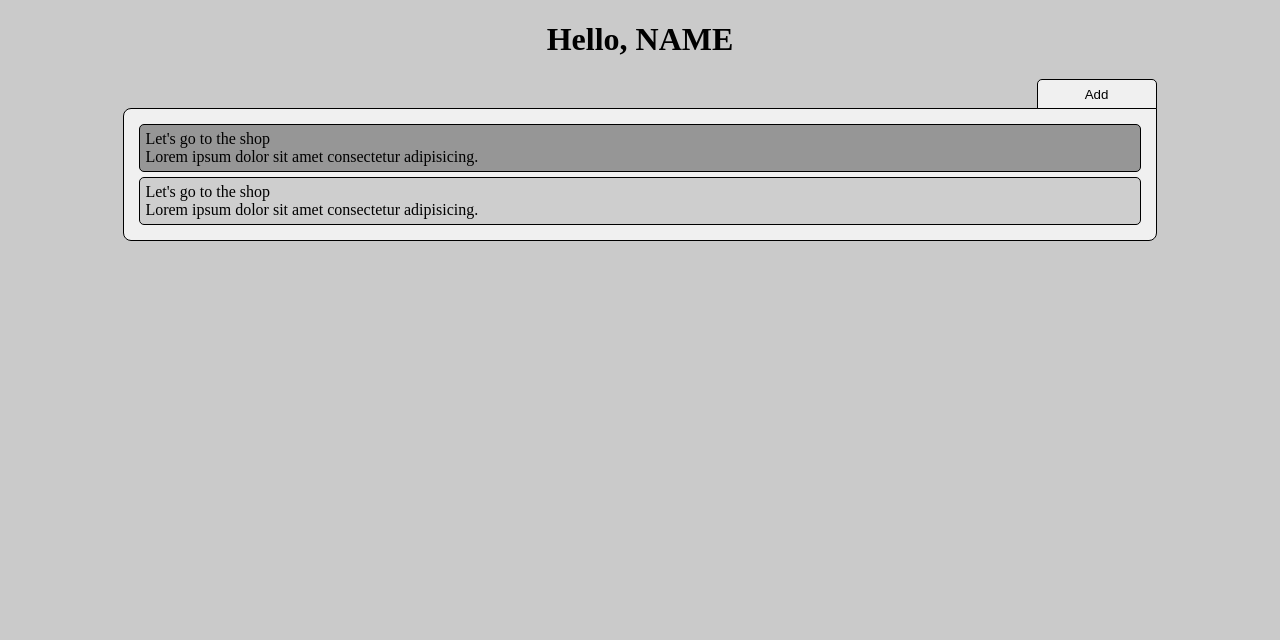
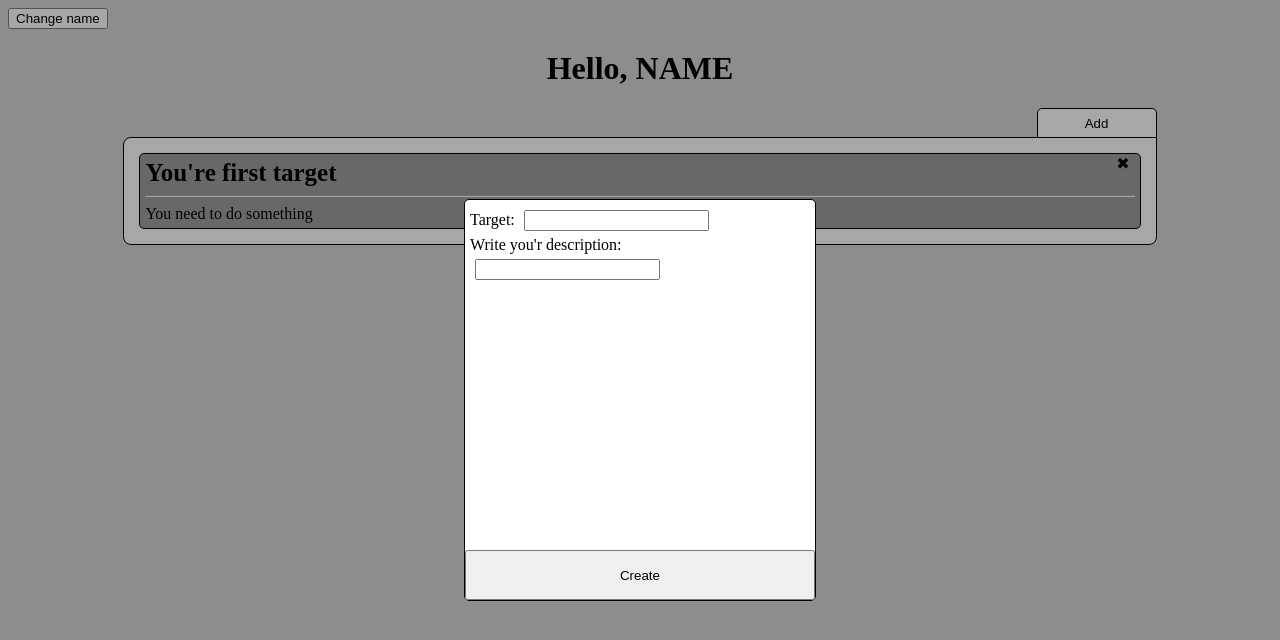
Before and after one commit to Doberman2029/JS-vanila-TODO, a plain HTML site: page index.html in a window 1280 px wide. Both pictures are taken after a click on the button "Add". Drawn offline with Linux system fonts and the light colour scheme.

Commit message:
A lot things

```diff
--- a/index.html
+++ b/index.html
@@ -8,26 +8,15 @@
 </head>
 <body>
     <header class="header">
-
+        <button class="changeName" id="changeName">Change name</button>
     </header>
 
-    <h1 class="name">Hello, NAME</h1>
+    <h1 class="name" id="userName">Hello, NAME</h1>
 
     <section class="todo">
-        <button class="todo__add-btn">Add</button>
-
-        <div class="todo__list">
-            <div class="todo__item">
-                <div class="todo__title">Let's go to the shop</div>
-                <div class="todo__description">Lorem ipsum dolor sit amet consectetur adipisicing.</div>
-            </div>
-            <div class="todo__item">
-                <div class="todo__title">Let's go to the shop</div>
-                <div class="todo__description">Lorem ipsum dolor sit amet consectetur adipisicing.</div>
-            </div>
-        </div>
+        <button class="todo__add-btn" id="addBtn">Add</button>
+        <div class="todo__list" id="list"></div>
     </section>
-
     <script src="main.js"></script>
 </body>
 </html>
--- a/main.js
+++ b/main.js
@@ -0,0 +1,90 @@
+
+let btn = document.querySelector('#addBtn')
+let user = document.querySelector('#userName')
+let list = document.querySelector('#list')
+let html = document.querySelector('html')
+let modal
+let changeNameBTN = document.querySelector('#changeName')
+
+//  Name Changer
+changeNameBTN.addEventListener('click', changeName)
+function changeName(){
+    let newName = prompt('Введите имя')
+    user.innerHTML = `Hello, ${newName}`
+}
+
+// Creating and removing TODO items
+btn.addEventListener('click', openModalCreaterTODO)
+
+function openModalCreaterTODO(){
+    modal = document.createElement('div')
+    modal.classList.add('modal')
+    modal.innerHTML = `
+        <div class="modal__window">
+            <div class="modal__window-inner">
+            <span>Target: </span><input type="text" id="title" class="title"> <br>
+            <span>Write you'r description: </span><input type="text" id="description" class="description">
+            </div>
+            <button id="createTodo" class="createBtn">Create</button>
+        </div>
+        <div class="modal__bg" id="modalBG"></div>
+        `
+    user.before(modal)
+    let modalBG = document.querySelector('#modalBG')
+    let createBtn = document.querySelector('#createTodo')
+    modalBG.addEventListener('click', closeModal)
+    createBtn.addEventListener('click', createToDo)
+}
+
+
+
+function closeModal(){
+    modal.remove()
+}
+
+
+
+function createNewTODOItem(title = 'Title', description = 'Here can be your text'){
+    if(list.firstChild === document.querySelector('.emptyList')){
+       list.innerHTML = ''
+    }
+    let newItem = document.createElement('div')
+    newItem.classList.add('todo__item')
+    newItem.innerHTML = `
+                <span class="todo__item-delete">&#10006;</span>
+                <div class="todo__title">${title}</div>
+                <hr>
+                <div class="todo__description">${description}</div>
+    `
+    list.append(newItem)
+    let crosses = document.querySelectorAll('.todo__item-delete')
+    crosses.forEach(el => el.addEventListener('click', deleteThatListItem))
+
+}
+
+
+
+
+function createToDo(){
+    let title = document.querySelector('#title')
+    let description = document.querySelector('#description')
+    let titleText = title.value !== '' ? title.value : undefined
+    let descriptionText = description.value !== '' ? description.value : undefined
+    createNewTODOItem(titleText, descriptionText)
+    closeModal()
+}
+
+
+
+
+function deleteThatListItem(element){
+    element.target.removeEventListener('click', deleteThatListItem)
+    element.path[1].remove()
+    if(list.children.length === 0){
+        list.innerHTML = '<span class="emptyList"> Here will be your targets </span>'
+    }
+}
+
+
+
+createNewTODOItem("You're first target", "You need to do something")
--- a/style.css
+++ b/style.css
@@ -27,7 +27,12 @@ html{
     right: -1px;
 
 }
+.todo__title{
+    font-weight: bold;
+    font-size: 25px;
+}
 .todo__item {
+    position: relative;
     margin: 5px;
     border: 1px solid black;
     padding: 5px;
@@ -39,3 +44,60 @@ html{
 .todo__item:nth-child(odd) {
     background-color: rgb(150, 150, 150);
 }
+.todo__item-delete{
+    position: absolute;
+    top: 0;
+    right: 10px;
+    cursor: pointer;
+}
+.modal__bg{
+    position: fixed;
+    top: 0;
+    bottom: 0;
+    left: 0;
+    right: 0;
+    background-color: rgb(0, 0, 0);
+    opacity: .3;
+    z-index: 99;
+}
+.modal__window {
+    position: fixed;
+    width: 350px;
+    height: 400px;
+    margin: 0 auto;
+    background-color: #fff;
+    z-index: 100;
+    border: 1px solid black;
+    border-radius: 5px;
+}
+.modal__window-inner{
+    margin: 5px;
+}
+.modal {
+    position:fixed;
+    display:flex;
+    align-items:center;
+    justify-content:center;
+    top:0px;
+    left:0px;
+    width:100vw;
+    height:100vh;
+    z-index: 98;
+    box-sizing: border-box;
+}
+.title, .description {
+    margin: 5px;
+}
+.createBtn {
+    display: block;
+    position: absolute;
+    bottom: 0;
+    height: 50px;
+    width: 100%;
+    cursor: pointer;
+}
+.emptyList{
+    display: block;
+    text-align: center;
+    font-size: 30px;
+}
```
